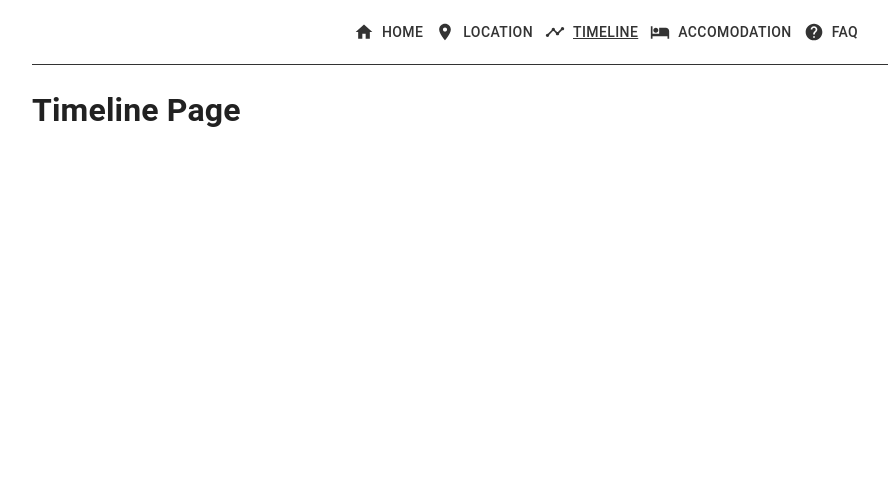
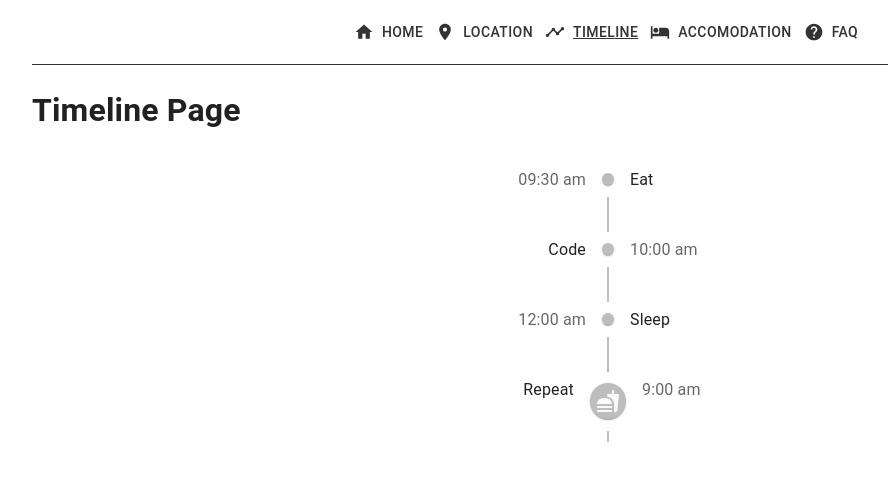
Before and after one commit to gordonwoodbine/weddingsite-clone, a Next.js app: page /timeline in a window 1280 px wide. Shown: the top 480 px of the page, without its empty margins (32-920 px from the left). Built offline with nearby package versions, Linux system fonts and the light colour scheme.

Commit message:
feat(): add basic template timeline to nav bar needs to be populated correctly

```diff
--- /dev/null
+++ b/components/TimelineStructure/TimelineStructure.js
@@ -0,0 +1,57 @@
+import * as React from 'react';
+import Timeline from '@mui/lab/Timeline';
+import TimelineItem from '@mui/lab/TimelineItem';
+import TimelineSeparator from '@mui/lab/TimelineSeparator';
+import TimelineConnector from '@mui/lab/TimelineConnector';
+import TimelineContent from '@mui/lab/TimelineContent';
+import TimelineDot from '@mui/lab/TimelineDot';
+import TimelineOppositeContent from '@mui/lab/TimelineOppositeContent';
+import FastfoodIcon from '@mui/icons-material/Fastfood'
+
+const TimelineStructure = () => {
+  return (
+    <Timeline position="alternate">
+      <TimelineItem>
+        <TimelineOppositeContent color="text.secondary">
+          09:30 am
+        </TimelineOppositeContent>
+        <TimelineSeparator>
+          <TimelineDot />
+          <TimelineConnector />
+        </TimelineSeparator>
+        <TimelineContent>Eat</TimelineContent>
+      </TimelineItem>
+      <TimelineItem>
+        <TimelineOppositeContent color="text.secondary">
+          10:00 am
+        </TimelineOppositeContent>
+        <TimelineSeparator>
+          <TimelineDot />
+          <TimelineConnector />
+        </TimelineSeparator>
+        <TimelineContent>Code</TimelineContent>
+      </TimelineItem>
+      <TimelineItem>
+        <TimelineOppositeContent color="text.secondary">
+          12:00 am
+        </TimelineOppositeContent>
+        <TimelineSeparator>
+          <TimelineDot />
+          <TimelineConnector />
+        </TimelineSeparator>
+        <TimelineContent>Sleep</TimelineContent>
+      </TimelineItem>
+      <TimelineItem>
+        <TimelineOppositeContent color="text.secondary">
+          9:00 am
+        </TimelineOppositeContent>
+        <TimelineSeparator>
+          <TimelineDot>  <FastfoodIcon /> </TimelineDot>
+          <TimelineConnector />
+        </TimelineSeparator>
+        <TimelineContent>Repeat</TimelineContent>
+      </TimelineItem>
+    </Timeline>
+  );
+};
+export default TimelineStructure;
--- /dev/null
+++ b/components/TimelineStructure/index.js
@@ -0,0 +1,3 @@
+import TimelineStructure from './TimelineStructure';
+
+export default TimelineStructure;
--- a/package.json
+++ b/package.json
@@ -14,7 +14,9 @@
   "dependencies": {
     "@emotion/react": "^11.10.6",
     "@emotion/styled": "^11.10.6",
+    "@material-ui/lab": "^4.0.0-alpha.61",
     "@mui/icons-material": "^5.11.11",
+    "@mui/lab": "^5.0.0-alpha.123",
     "@mui/material": "^5.11.12",
     "next": "^13.2.4",
     "react": "^18.2.0",
--- a/pages/timeline.js
+++ b/pages/timeline.js
@@ -1,8 +1,12 @@
+import TimelineStructure from "../components/TimelineStructure";
+
 const Timeline = () => {
   return (
     <div>
       <h1>Timeline Page</h1>
+      <TimelineStructure />
     </div>
+
   );
 };
 export default Timeline;
```
Also changed, not shown: 1 other file (tests, documents, lock files or other folders).
